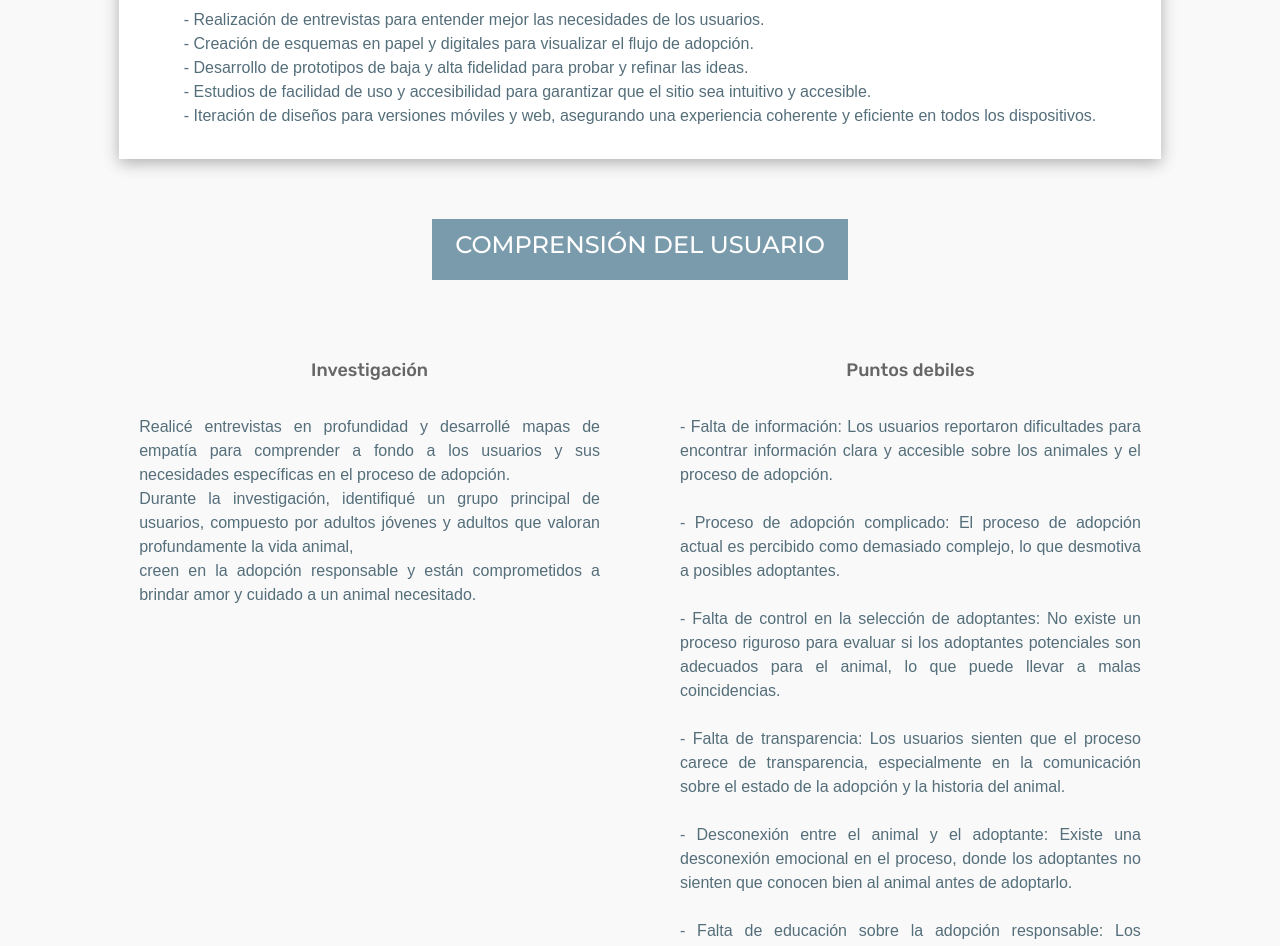
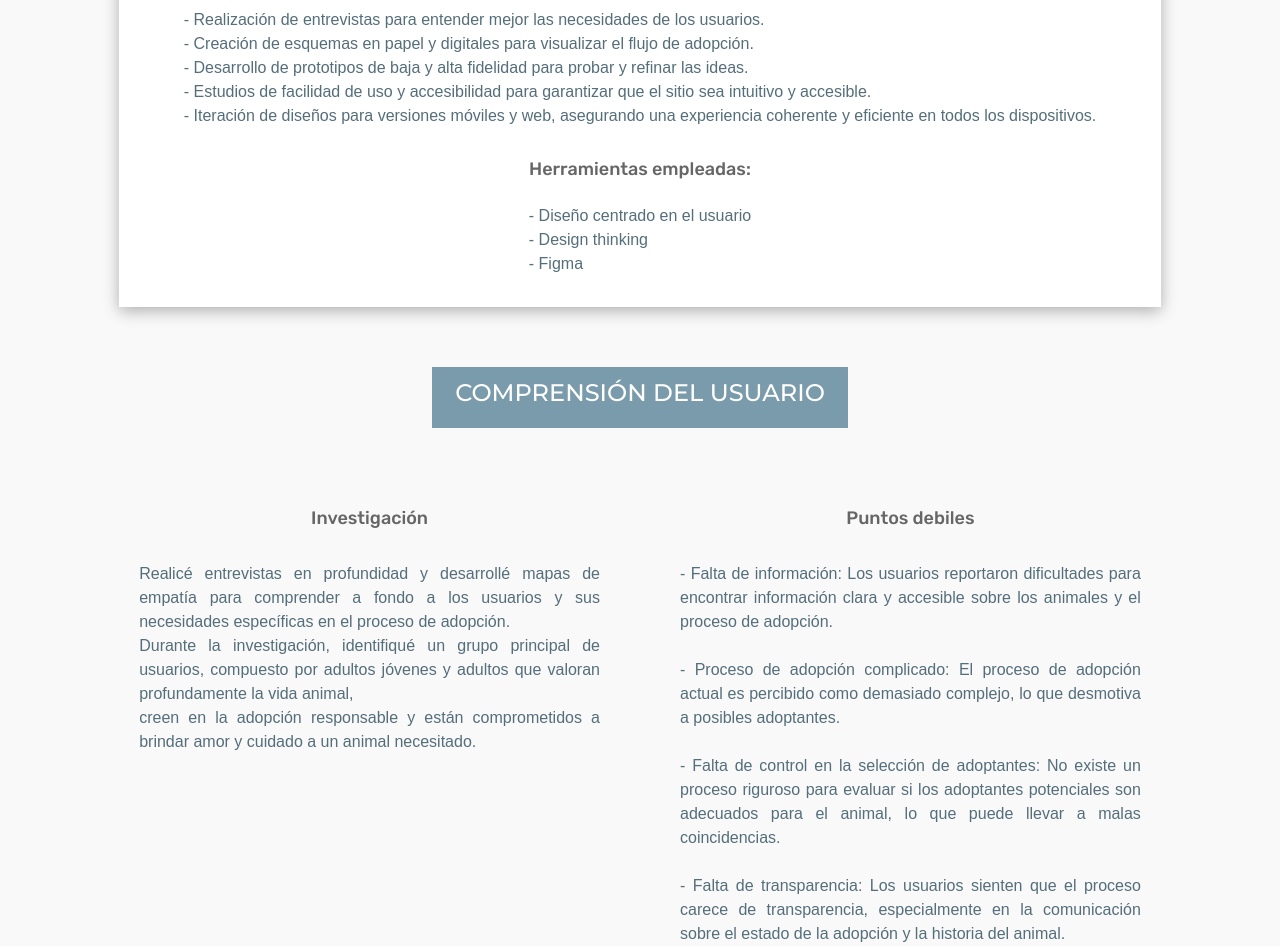
Before and after one commit to JulietaBlancoz/ux-designer, a plain HTML site: page ami.html in a window 1280 px wide. Shown: the part 1283-2229 px from the top of the page. Drawn offline with nearby package versions, Linux system fonts and the light colour scheme.

Commit message:
Add files via upload

```diff
--- a/ami.html
+++ b/ami.html
@@ -153,7 +153,12 @@
             asegurando una experiencia coherente y eficiente en todos los dispositivos.
         </p>
 
-
+        <h4>Herramientas empleadas:</h4>
+        <p>
+          - Diseño centrado en el usuario <br>
+          - Design thinking <br>
+          - Figma
+        </p>
       </div>
     </div>
   </div>
```
Also changed, not shown: doñalupe.html (+7 -0 lines), trasciende.html (+6 -1 lines).
